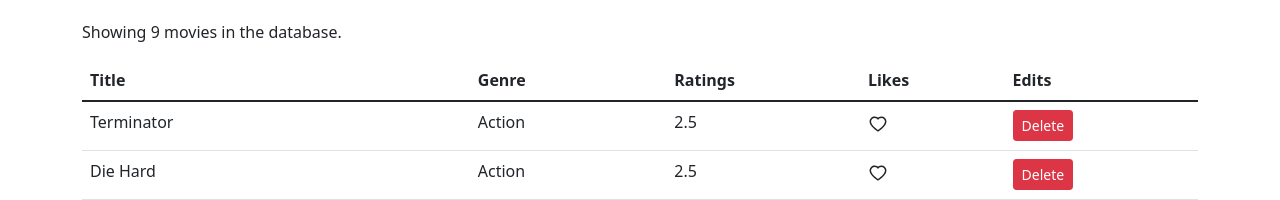
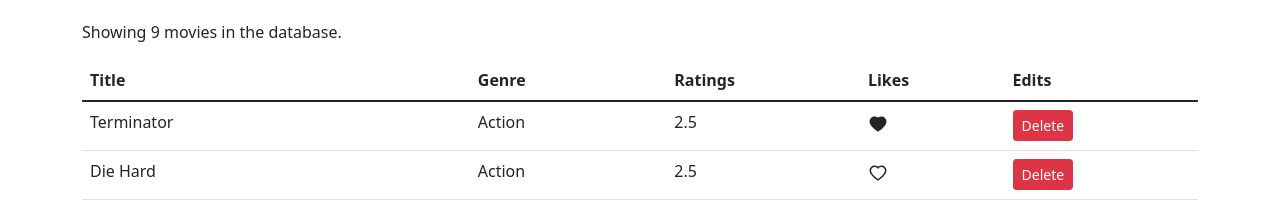
Before and after one commit to CutieMath/react-02, a React (Create React App) app: page / in a window 1280 px wide. Shown: the top 200 px of the page. Built offline with nearby package versions, Linux system fonts and the light colour scheme.

Commit message:
add method and properties to toggle the loveheart

```diff
--- a/src/common/LoveHeart.jsx
+++ b/src/common/LoveHeart.jsx
@@ -1,12 +1,20 @@
 import React from "react";
 import { AiFillHeart, AiOutlineHeart } from "react-icons/ai";
 
-const LoveHeart = () => {
-  return (
-    <div className="h5" style={{ cursor: "pointer" }}>
-      <AiOutlineHeart />
-    </div>
-  );
+const LoveHeart = ({ loved, onClick }) => {
+  if (loved) {
+    return (
+      <div onClick={onClick} className="h5" style={{ cursor: "pointer" }}>
+        <AiFillHeart />
+      </div>
+    );
+  } else {
+    return (
+      <div onClick={onClick} className="h5" style={{ cursor: "pointer" }}>
+        <AiOutlineHeart />
+      </div>
+    );
+  }
 };
 
 export default LoveHeart;
--- a/src/components/movies.jsx
+++ b/src/components/movies.jsx
@@ -10,6 +10,13 @@ class Movies extends Component {
     const newMovies = this.state.movies.filter((m) => m._id !== movie._id);
     this.setState({ movies: newMovies });
   };
+  handleLike = (movie) => {
+    const newMovies = [...this.state.movies];
+    const index = newMovies.indexOf(movie);
+    newMovies[index].liked = !newMovies[index].liked;
+    this.setState({ movies: newMovies });
+  };
+
   render() {
     const { length: moviesCount } = this.state.movies;
     if (moviesCount === 0) return <p>No movies in the database x</p>;
@@ -34,7 +41,10 @@ class Movies extends Component {
                 <td>{movie.genre.name}</td>
                 <td>{movie.dailyRentalRate}</td>
                 <td>
-                  <LoveHeart />
+                  <LoveHeart
+                    loved={movie.liked}
+                    onClick={() => this.handleLike(movie)}
+                  />
                 </td>
                 <td>
                   <button
```
